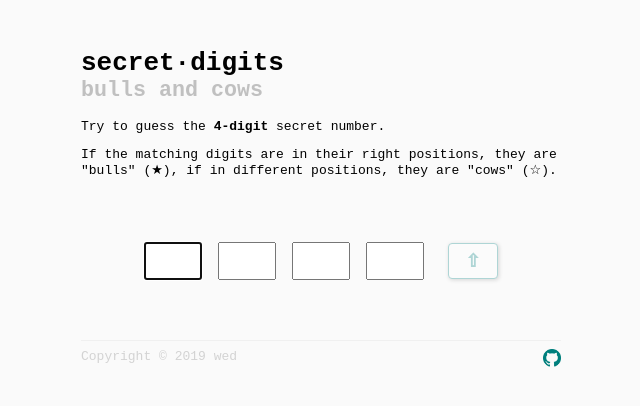
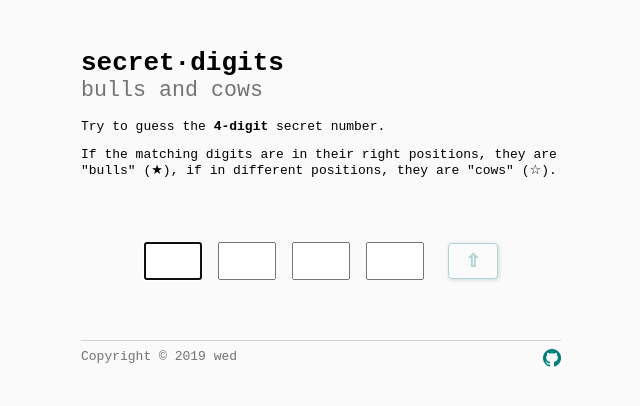
Before and after one commit to wedk/secret-digits, a React (Create React App) app: page / in a window 1280 px wide. Shown: the top 406 px of the page, without its empty margins (319-959 px from the left). Built offline with nearby package versions, Linux system fonts and the light colour scheme.

Commit message:
a11y: improve color contrast

```diff
--- a/src/App.module.css
+++ b/src/App.module.css
@@ -21,13 +21,14 @@
 
 .app h1 small {
   display: block;
-  color: silver;
+  color: #737373;
+  font-weight: normal;
 }
 
 .app footer {
   align-items: flex-start;
-  border-top: 1px solid #f0f0f0;
-  color: lightgray;
+  border-top: 1px solid lightgray;
+  color: #737373;
   display: flex;
   justify-content: space-between;
   margin-top: 2rem;
--- a/src/index.css
+++ b/src/index.css
@@ -1,5 +1,6 @@
 body {
   background: #fafafa;
+  color: black;
 }
 
 a {
```
